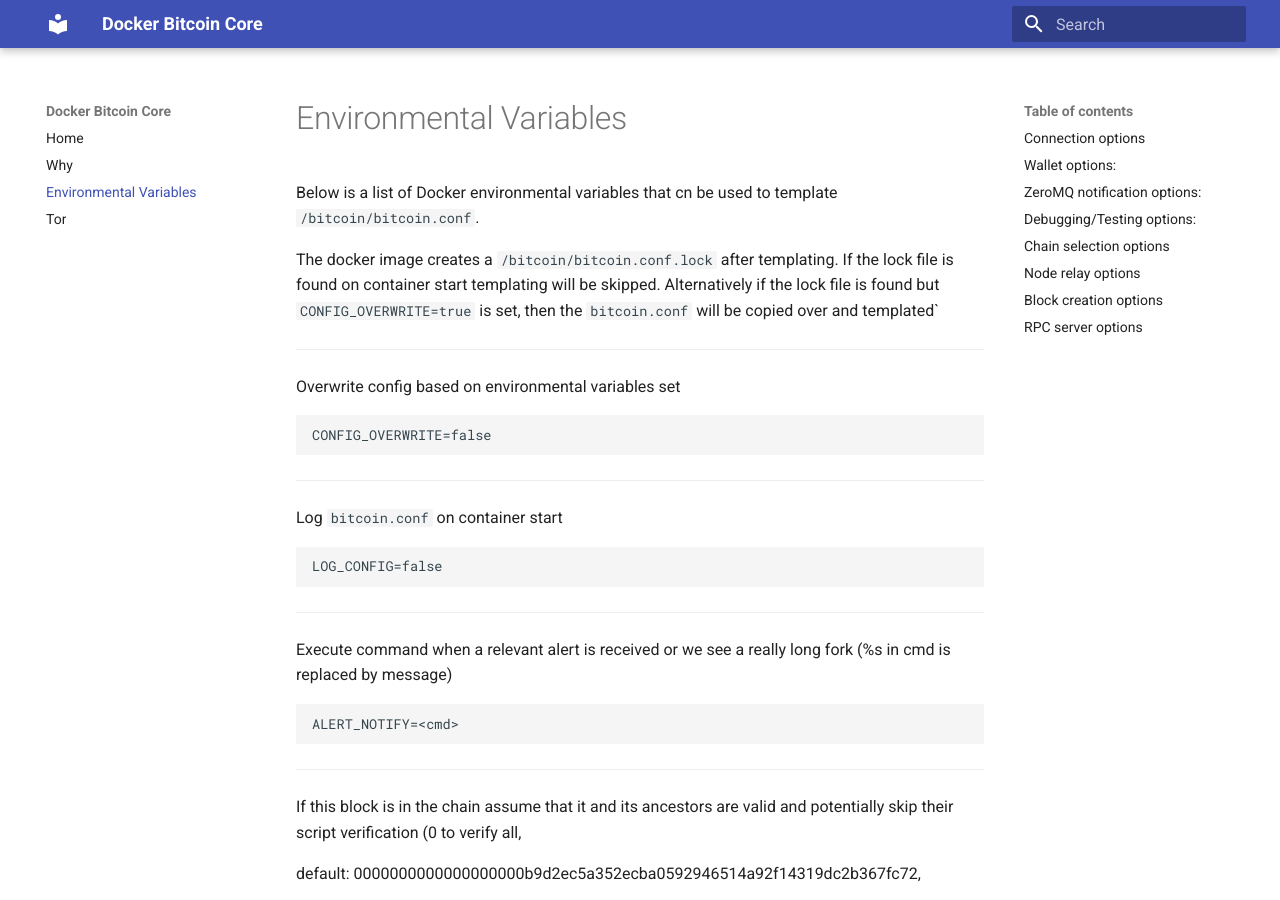
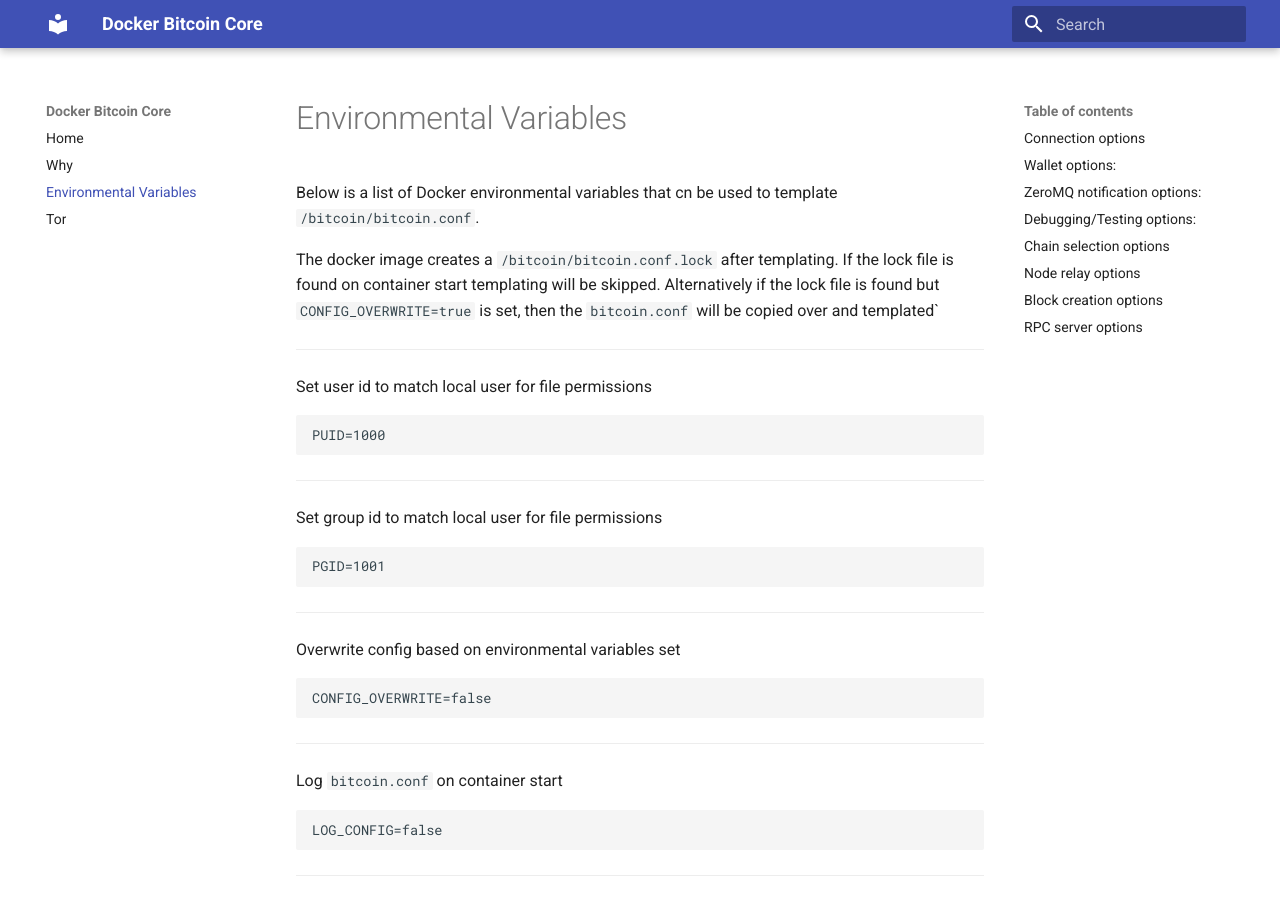
Before and after one commit to BarneyBuffet/docker-bitcoin-core, an MkDocs documentation site: the page built from docs/environmental.md, in a window 1280 px wide and 900 px high. Built offline with MkDocs 1.6.1 and Material for MkDocs 9.7.7, drawn with Linux system fonts in a browser that asks for light colours.

Commit message:
Set UID and GID on container startup

````diff
--- a/docs/environmental.md
+++ b/docs/environmental.md
@@ -8,6 +8,22 @@
 Below is a list of Docker environmental variables that cn be used to template `/bitcoin/bitcoin.conf`.
 
 The docker image creates a `/bitcoin/bitcoin.conf.lock` after templating. If the lock file is found on container start templating will be skipped. Alternatively if the lock file is found but `CONFIG_OVERWRITE=true` is set, then the `bitcoin.conf` will be copied over and templated`
+
+---
+
+Set user id to match local user for file permissions
+
+```bash
+PUID=1000
+```
+
+---
+
+Set group id to match local user for file permissions
+
+```bash
+PGID=1001
+```
 
 ---
 
````
Also changed, not shown: 4 other files.
